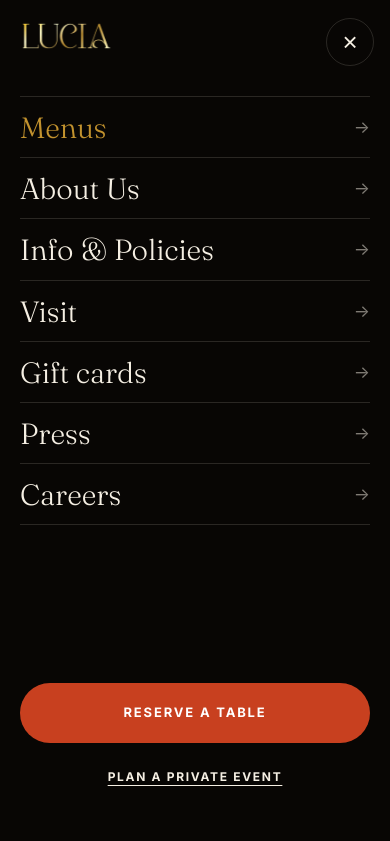
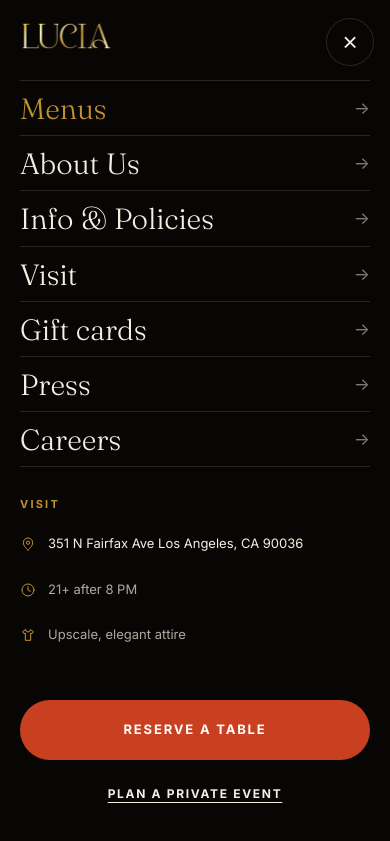
Before and after one commit to saadmo/lucia-noir-concept, a plain HTML site: page menus/index.html in a window 390 px wide. Both pictures are taken after a click on the button "Open navigation menu". Shown: the top 841 px of the page. Drawn offline with Linux system fonts and the light colour scheme.

Commit message:
Update menus/index.html

```diff
--- a/menus/index.html
+++ b/menus/index.html
@@ -114,6 +114,20 @@ a{color:inherit}
 .mobile-menu .btn + .btn{margin-top:12px}
 .textlink{display:inline-flex;align-items:center;gap:10px;margin-top:30px;font-size:12px;letter-spacing:.14em;text-transform:uppercase;font-weight:700;text-decoration:underline;text-underline-offset:4px;text-decoration-thickness:1px;min-height:44px}
 .mobile-menu .textlink{align-self:center;margin-top:12px}
+.menu-visit{padding:18px 0 16px}
+.menu-visit-label{margin:0 0 12px;font-family:var(--font-body);font-size:11px;font-weight:700;letter-spacing:.2em;text-transform:uppercase;color:var(--gold)}
+.menu-visit-row{display:flex;align-items:flex-start;gap:12px;padding:12px 0;font-family:var(--font-body);font-size:14px;line-height:1.5;color:var(--ivory);text-decoration:none}
+.menu-visit-row.dim{color:var(--ivory-70)}
+.menu-visit-row svg{flex:none;width:16px;height:16px;margin-top:2px;stroke:var(--gold);fill:none;stroke-width:1.5;stroke-linecap:round;stroke-linejoin:round}
+@media (max-height:860px){
+.mobile-menu{padding:80px 20px 28px}
+.mobile-menu ol{margin-bottom:12px}
+.mobile-menu li a{padding:11px 0;min-height:50px}
+.menu-visit{padding:16px 0 14px}
+.menu-visit-label{margin-bottom:8px}
+.menu-visit-row{font-size:13px;padding:13px 0}
+.menu-visit-row br{display:none}
+}
 body.menu-open{overflow:hidden}
 body.menu-open .site-head{background:transparent;border-bottom-color:transparent;-webkit-backdrop-filter:none;backdrop-filter:none;z-index:1600;pointer-events:none}
 body.menu-open .menu-toggle{display:none}
@@ -321,6 +335,12 @@ body.menu-open .menu-toggle{display:none}
     <li><a href="../press/"><span class="name">Press</span><span class="arr" aria-hidden="true">&rarr;</span></a></li>
     <li><a href="../careers/"><span class="name">Careers</span><span class="arr" aria-hidden="true">&rarr;</span></a></li>
   </ol>
+  <div class="menu-visit">
+    <p class="menu-visit-label">Visit</p>
+    <a class="menu-visit-row" href="https://www.google.com/maps/search/?api=1&amp;query=351+N+Fairfax+Ave+Los+Angeles+CA+90036" target="_blank" rel="noopener noreferrer"><svg viewBox="0 0 24 24" aria-hidden="true"><path d="M12 21s-7-5.6-7-11a7 7 0 1 1 14 0c0 5.4-7 11-7 11z"/><circle cx="12" cy="10" r="2.5"/></svg><span>351 N Fairfax Ave <br>Los Angeles, CA 90036</span></a>
+    <p class="menu-visit-row dim"><svg viewBox="0 0 24 24" aria-hidden="true"><circle cx="12" cy="12" r="9"/><path d="M12 7v5l3.5 2"/></svg><span>21+ after 8 PM</span></p>
+    <a class="menu-visit-row dim" href="../info-policies/#dress-code"><svg viewBox="0 0 24 24" aria-hidden="true"><path d="M8.5 4 4 7l2 3 2-1v11h8V9l2 1 2-3-4.5-3a3 3 0 0 1-7 0z"/></svg><span>Upscale, elegant attire</span></a>
+  </div>
   <a class="btn btn-red" href="https://resy.com/cities/los-angeles-ca/venues/lucia-ca" target="_blank" rel="noopener noreferrer">Reserve a table<span class="sr-only"> (opens in new tab)</span></a>
   <a class="textlink" href="../#private-events">Plan a private event</a>
 </div>
```
